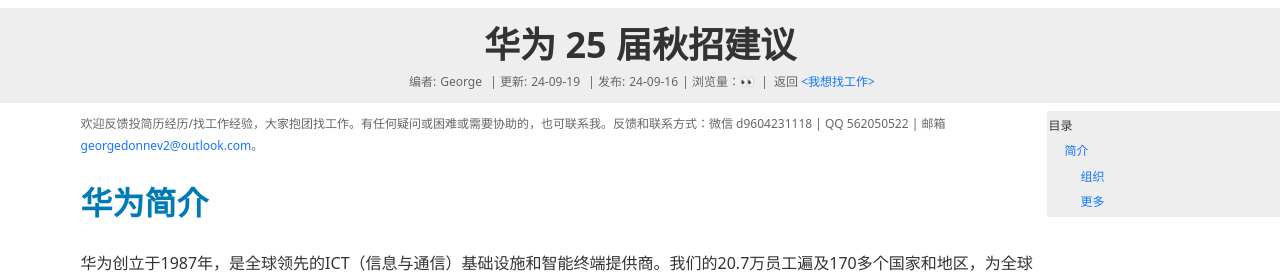
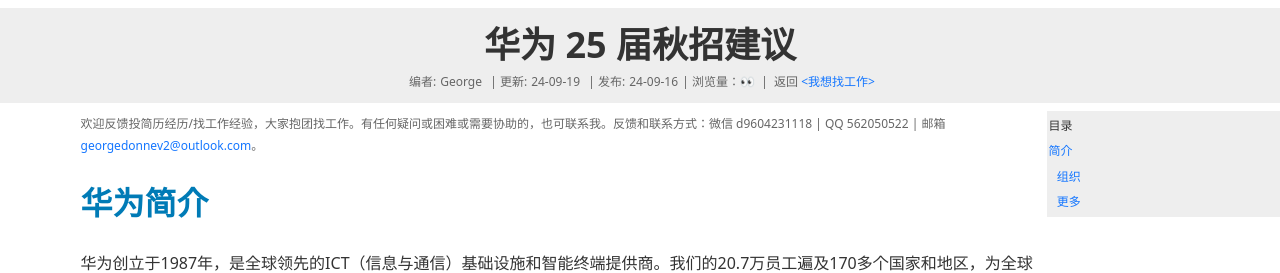
Before and after one commit to georgedonnev2/logd, a plain HTML site: page page/rem-huawei-y25fa.html in a window 1280 px wide. Shown: the top 273 px of the page. Drawn offline with Linux system fonts and the light colour scheme; some packages are replaced by stand-ins of ours; a script that the page names is missing.

Commit message:
update sidebar

```diff
--- a/page/rem-huawei-y25fa.html
+++ b/page/rem-huawei-y25fa.html
@@ -60,15 +60,10 @@
 
     <aside>
         <p>目录</p>
-        <ul>
-            <a href="#brief-huawei">简介</a><br>
-            <ul>
-                <a href="#huawei-company-governance">组织</a><br>
-                <a href="#huawei-more-video-poster">更多</a>
-            </ul>
 
-        </ul>
-
+        <a href="#brief-huawei">简介</a><br>
+        &nbsp&nbsp<a href="#huawei-company-governance">组织</a><br>
+        &nbsp&nbsp<a href="#huawei-more-video-poster">更多</a>
 
     </aside>
 
```
